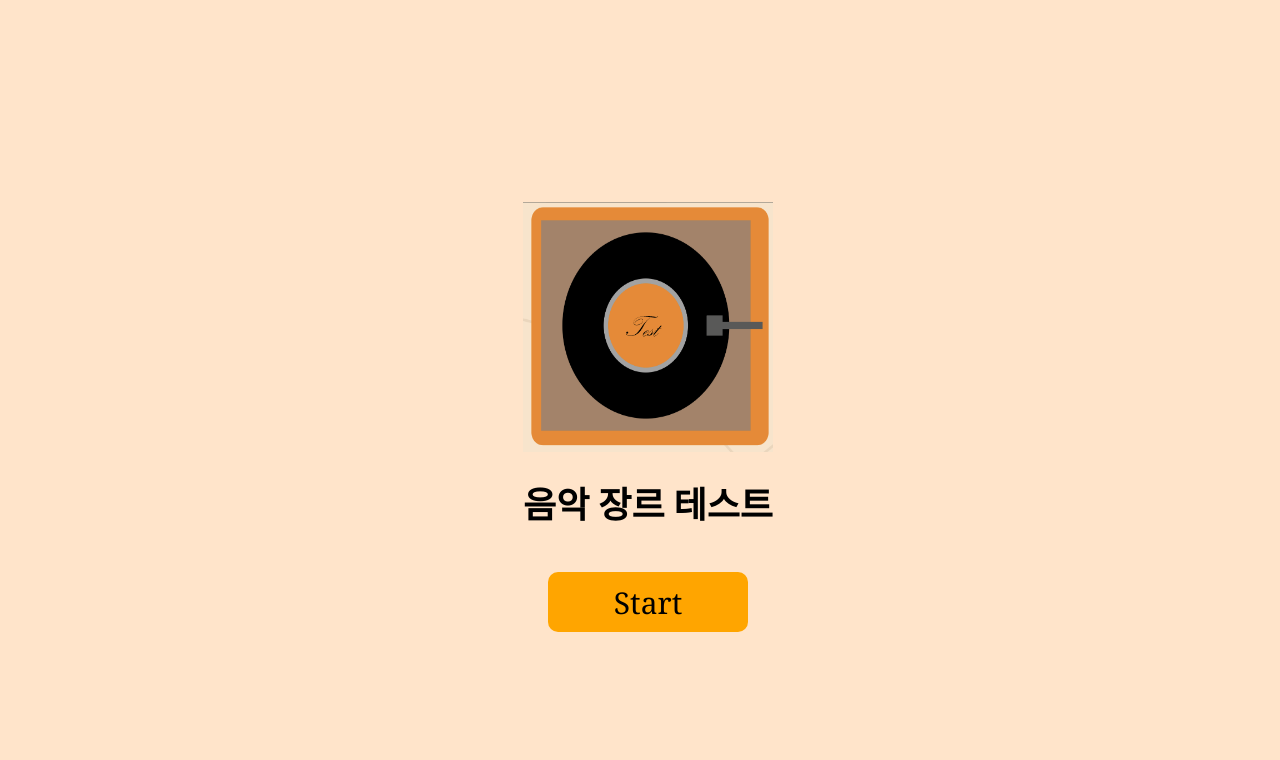
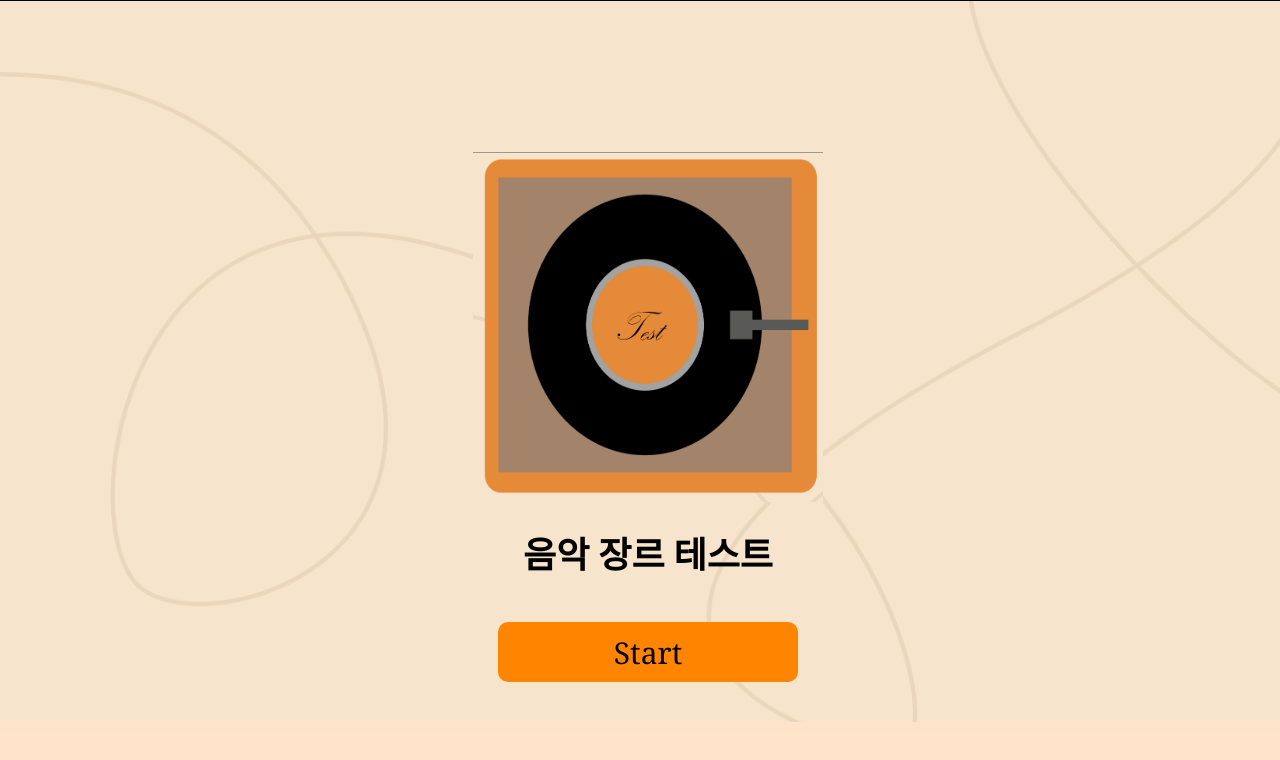
Before and after one commit to wizardwid/psycology-project, a plain HTML site: page index.html in a window 1280 px wide. Drawn offline with Linux system fonts and the light colour scheme.

Commit message:
두번째 창 시작

```diff
--- a/index.html
+++ b/index.html
@@ -5,6 +5,16 @@
         <link rel="stylesheet" href="stylesheet">
         <title>Document</title>
         <style>
+             body {
+            background-image: url('배경 굽은 선.png');
+            background-size: cover;
+            background-repeat: no-repeat;
+            font-size: 18px;
+            position: absolute;
+            bottom: -30px;
+            left: 50%;
+            transform: translateX(-50%);
+        }
             div {
                 display: flex;
                 flex-direction: column;
@@ -29,9 +39,9 @@
                 font-family: Georgia, 'Times New Roman', Times, serif;
             }
             .box {
-                width: 200px;
+                width: 300px;
                 height: 60px;
-                background-color: orange;
+                background-color: #ff8500;
                 display: flex;
                 justify-content: center;
                 align-items: center;
@@ -50,7 +60,7 @@
     </head>
     <body style="background-color: #ffe4ca;">
         <div>
-            <img src="라디오.png" width="250px" height="250px">
+            <img src="라디오.png" width="350px" height="350px">
             <h1>음악 장르 테스트</h1>
             <div class="box">
                 <div class="text">Start</div>
```
Also changed, not shown: secnod.html (+37 -1 lines), Q사진.png (added), 굽은 선.png (added), 배경 굽은 선.png (added).
